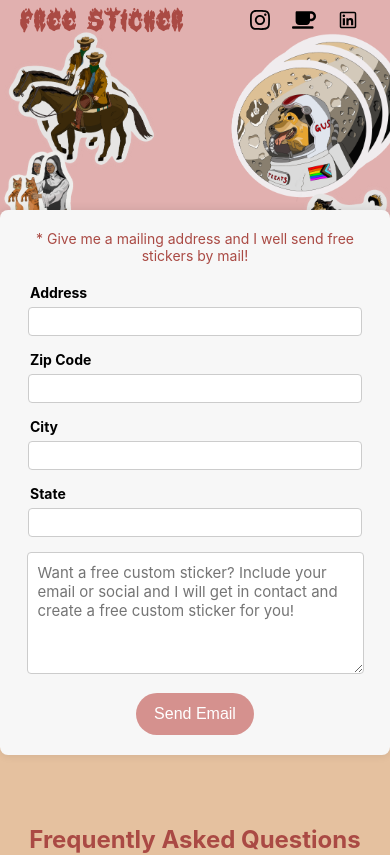
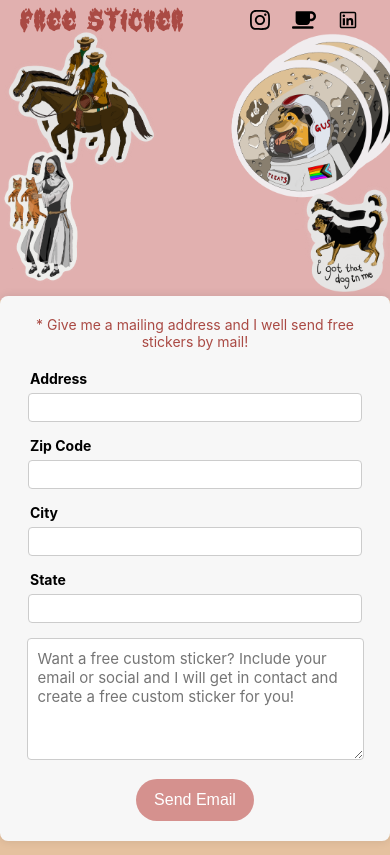
Before and after one commit to wliederer/betsy, a React (Create React App) app: page / in a window 390 px wide. Shown: the top 855 px of the page. Built offline with nearby package versions, Linux system fonts and the light colour scheme.

Commit message:
component adjustments

```diff
--- a/src/Components/Hero.css
+++ b/src/Components/Hero.css
@@ -1,6 +1,6 @@
 .hero-container {
     background-image: url('./images/Hero.PNG');
-    background-size: cover;
+    background-size: contain;
     background-position: center;
     /* padding: 100px 0 200px 0; */
     height: 600px;
@@ -11,6 +11,7 @@
   @media (max-width: 768px) {
     /* Adjust height for mobile devices */
     .hero-container {
+      background-size: cover;
         height: 300px; /* Change to your desired height for mobile */
     }
 }
--- a/src/Components/SendEmail.css
+++ b/src/Components/SendEmail.css
@@ -15,7 +15,7 @@
 @media (max-width: 768px) {
   /* Adjust height for mobile devices */
   .email-container {
-    margin-top: -90px;
+    margin-top: -4px;
   }
 }
 
```
